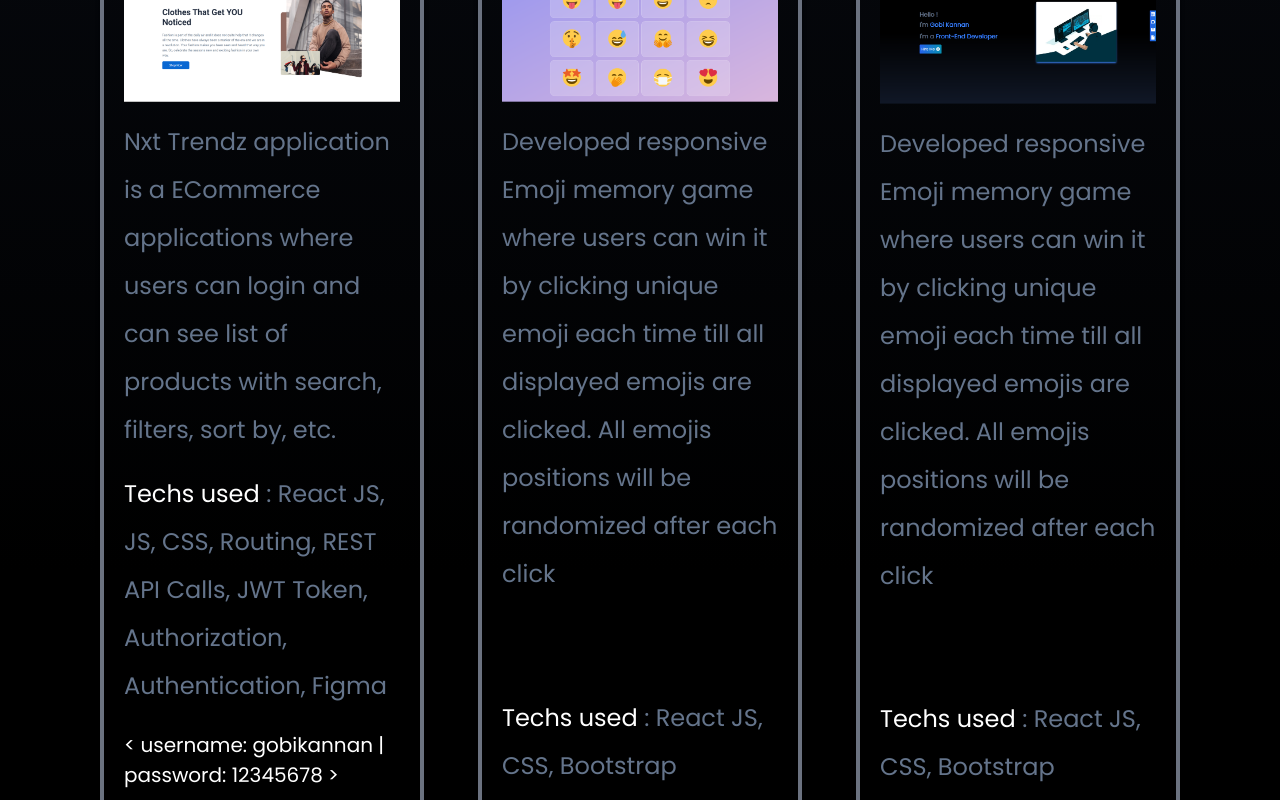
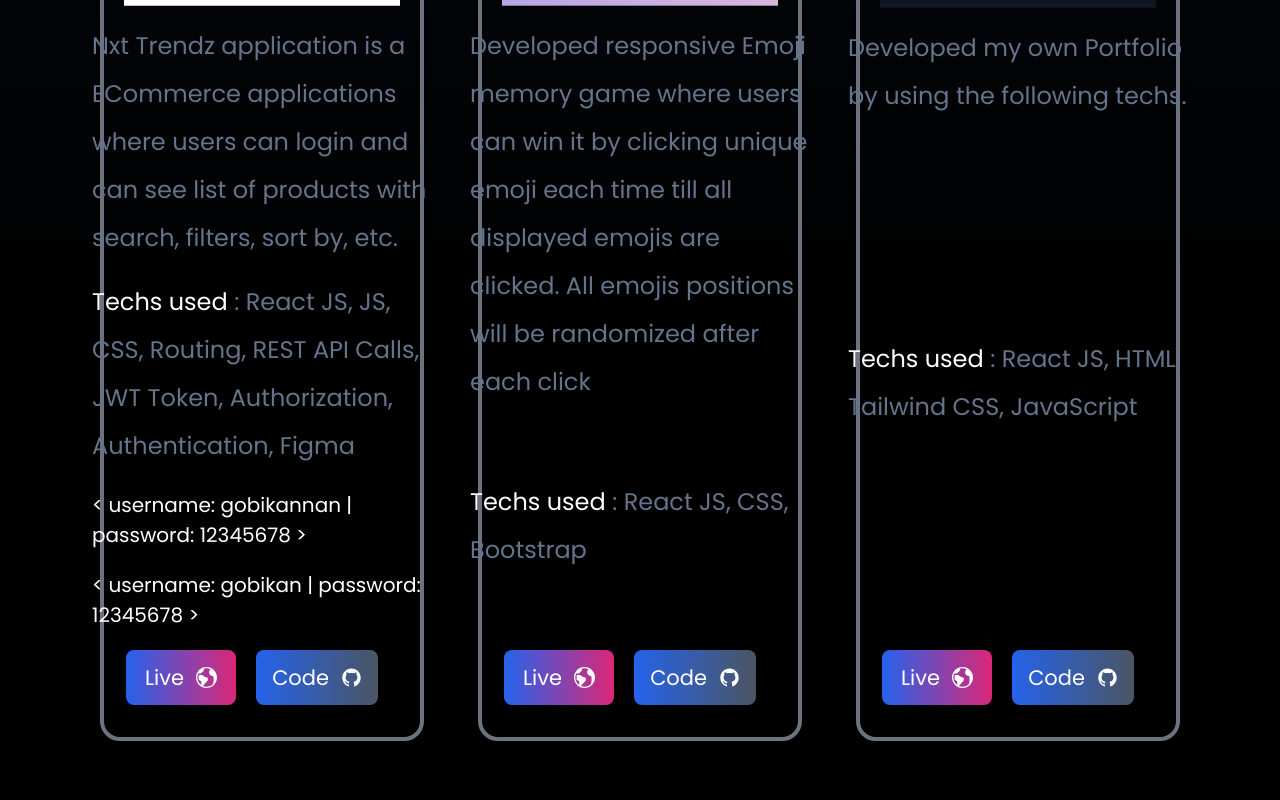
Before and after one commit to gobikannans/My-portfolio, a React (Create React App) app: page / in a window 1280 px wide. Shown: the part 5620-6420 px from the top of the page. Built offline with nearby package versions, Linux system fonts and the light colour scheme; the HTML template or start-up script is replaced by a standard one.

Commit message:
minor-change

```diff
--- a/src/components/About.jsx
+++ b/src/components/About.jsx
@@ -59,7 +59,7 @@ const links=[
 const About = () => {
   return (
     <main name="About" className='w-full bg-gradient-to-b from-gray-900  to-black pt-[100px] pb-[400px]'>
-    <section className='px-[25px]  md:px-[60px] lg:px-[100px] w-[100%]'>
+    <section className='px-[25px]  md:px-[60px] lg:px-[60px] xl:px-[100px] w-[100%]'>
         <div>
             <h1 className='inline   text-5xl font-bold text-white border-b-4 border-gray-500 '>About</h1>
         </div>
--- a/src/components/Header.jsx
+++ b/src/components/Header.jsx
@@ -32,7 +32,7 @@ function Header(){
 
     return(
         <main  className="w-full py-8 bg-black bg-gradient-to-r from-black shadow-md shadow-gray-900 fixed">
-            <nav className="flex flex-row justify-between items-center px-[30px] md:px-[60px] lg:px-[100px] w-full">
+            <nav className="flex flex-row justify-between items-center px-[30px] md:px-[60px] lg:px-[60px] xl:px-[100px] w-full">
             <Link to="Home" duration={500} smooth className="">
                     <h1 className="font-Abril text-4xl  text-white ">GK .</h1>
                 </Link>
--- a/src/components/Home.jsx
+++ b/src/components/Home.jsx
@@ -40,7 +40,7 @@ const links=[
           <AiFillFile size={30}/>
           </>
       ),
-      href:"https://drive.google.com/file/d/1kolVtl9-zjYrC7GQpLE20VrqA73qJDxi/view?usp=sharing",
+      href:"https://drive.google.com/file/d/1bT3pxnD2K93xldAlytvPL-LHAOf07RMY/view?usp=sharing",
       download:true,
   }
 ]
@@ -48,7 +48,7 @@ const links=[
 const Home = () => {
   return (
     <main name="Home" className='h-screen w-full  flex flex-col justify-center items-center bg-gradient-to-b from-black via-black to-gray-900'>
-        <section className='px-[30px] pr-[0px] md:px-[60px] lg:px-[100px]   flex flex-row  justify-center items-center w-[80%] h-full max-[1680px]:justify-between max-[1719px]:w-[100%]'>
+        <section className='px-[30px] pr-[0px] md:px-[60px] lg:px-[60px] xl:px-[100px] flex flex-row  justify-center items-center w-[80%] h-full max-[1680px]:justify-between max-[1719px]:w-[100%]'>
           <div className='flex flex-col justify-center items-start w-[100%] min-[1000px]:h-full' >
             <h1 className='text-slate-500 font-bold max-[450px]:text-[28px] text-[35px] sm:text-[50px]'>Hello !</h1>
             <h1 className=' text-slate-500 max-[450px]:text-[27px] text-[35px] mt-[10px] sm:text-[50px] font-bold font-Roboto '>I'm <span className='text-blue-500'> Gobi Kannan</span> </h1>
--- a/src/components/Projects.jsx
+++ b/src/components/Projects.jsx
@@ -19,7 +19,7 @@ const links=[
         heading:"Food Munch",
         href:"https://gobikannanfm.ccbp.tech/",
         code:"https://github.com/gobikannans/Food-Munch.git",
-        bio: "Developed a responsive website for Food Store where users can see a list of food items, detailed information about a food item, offers",
+        bio: "Developed a responsive website for Food Store where users can see a list of food items, detailed information about a food item, offers, etc.",
         tech:"HTML, CSS, Bootstrap"
     },
     {
@@ -64,10 +64,10 @@ const links=[
         id:6,
         src:portfolio,
         heading:"My Portfolio",
-        href:"https://gobikannaneg.ccbp.tech/",
-        code:"https://github.com/gobikannans/ReactJS-Emoji-Game.git",
-        bio: "Developed responsive Emoji memory game where users can win it by clicking unique emoji each time till all displayed emojis are clicked. All emojis positions will be randomized after each click",
-        tech:"React JS, CSS, Bootstrap"
+        href:"https://gobikannans.netlify.app",
+        code:"https://github.com/gobikannans/My-portfolio.git",
+        bio: "Developed my own Portfolio by using the following techs.",
+        tech:"React JS, HTML, Tailwind CSS, JavaScript"
     },
 
     {
@@ -99,15 +99,15 @@ const links=[
 const Projects = () => {
   return (
     <main name="Projects" className='w-full bg-gradient-to-b  from-gray-900 via-black  to-black pt-[100px] pb-[200px]'>
-        <section className='px-[20px] md:px-[60px] lg:px-[100px] '>
+        <section className='px-[20px] md:px-[60px] lg:px-[60px] xl:px-[100px]'>
         <div>
             <h1 className='inline  text-5xl font-bold text-white border-b-4 border-gray-500 '>Projects</h1>
             <p className='text-white mt-10 text-[23px]'>Some of the Front-end projects I done from scratch.</p>
         </div>
-        <div className='mt-20'>
-            <ul className='flex justify-between flex-wrap list-style-none p-0'>
+        <div className='mt-20 3xl:ml-[340px] '>
+            <ul className='flex justify-between   flex-wrap list-style-none '>
                {links.map(({id,heading,src,href,code,bio,tech,login,nonlogin})=>(
-                  <li key={id} className='m-10 ml-0 mr-0 group max-[1024px]:shadow-md max-[1024px]:shadow-blue-500 px-3 md:px-5 rounded-[20px] flex flex-col py-8 items-center md:w-[48%] lg:w-[46%] xl:w-[30%]   border-gray-500 border-4 shadow-md hover:shadow-blue-500 duration-300'>
+                  <li key={id} className={`m-10 ml-0 mr-0  group max-[1024px]:shadow-md max-[1024px]:shadow-blue-500 px-3 md:px-5 rounded-[20px] flex flex-col py-8 items-center md:w-[48%] lg:w-[47%] xl:w-[30%] lg:hover:scale-104   border-gray-500 border-4 shadow-md hover:shadow-blue-500 duration-300`}>
                   <p className=' max-[1024px]:text-blue-500 mt-3 mb-0 self-start text-[25px] md:text-[25px] font-bold text-slate-400  group-hover:text-blue-500 lg:text-[30px]'>{heading}</p>
                   <img className='w-[500px] mt-5' src={src} alt={src}/>
 
@@ -118,11 +118,11 @@ const Projects = () => {
                           </p>
                        {login}
                        {nonlogin}
-                      <div className=' flex justify-between items-center self-center w-[90%] md:w-[90%] lg:w-[90%] xl:w-[60%] mt-5'>
-                          <button className='w-[120px] text-white  bg-gradient-to-r from-blue-600 to-pink-600 text-[21px] px-4 py-3 rounded-lg hover:scale-105 hover:shadow-md hover:shadow-purple-500 duration-500 '>
+                      <div className=' flex justify-between items-center self-center w-[90%] md:w-[95%] lg:w-[90%] xl:w-[80%] mt-5'>
+                          <button className='w-[150px] md:w-[120px] lg:w-[150px] text-white  bg-gradient-to-r from-blue-600 to-pink-600 text-[21px] lg:mr-5 px-4 py-3 rounded-lg hover:scale-105 hover:shadow-md hover:shadow-purple-500 duration-500 '>
                             <a className='flex justify-center items-center' href={href} target="_blank" rel="noreferrer ">Live <span className='ml-3'><ImEarth/></span></a>
                           </button>
-                          <button className='w-[120px] text-white flex justify-center items-center bg-gradient-to-r from-blue-600 to-gray-600 text-[21px] px-4 py-3 rounded-lg hover:scale-105 hover:shadow-md hover:shadow-gray-500 duration-500 '>
+                          <button className='w-[150px] md:w-[120px] lg:w-[150px] text-white flex justify-center items-center bg-gradient-to-r lg:mr-5 from-blue-600 to-gray-600 text-[21px] px-4 py-3 rounded-lg hover:scale-105 hover:shadow-md hover:shadow-gray-500 duration-500 '>
                           <a className='flex justify-between items-center' href={code} target="_blank" rel="noreferrer"> Code <span className='ml-3'><AiFillGithub/></span></a>
                           </button>
                       </div>
--- a/src/components/SocialLinks.jsx
+++ b/src/components/SocialLinks.jsx
@@ -38,7 +38,7 @@ const links=[
             </>
         ),
         style:"rounded-bl-md",
-        href:"https://drive.google.com/file/d/1kolVtl9-zjYrC7GQpLE20VrqA73qJDxi/view?usp=sharing",
+        href:"https://drive.google.com/file/d/1bT3pxnD2K93xldAlytvPL-LHAOf07RMY/view?usp=sharing",
         download:true,
     }
 ]
--- a/src/components/TechStack.jsx
+++ b/src/components/TechStack.jsx
@@ -105,7 +105,7 @@ const links=[
 const TechStack = () => {
   return (
     <main name="TechStack" className='w-full bg-gradient-to-b from-black via-black to-gray-900 pt-[100px] pb-[400px] '>
-        <section className='px-[20px] md:px-[60px] lg:px-[100px]'>
+        <section className='px-[20px] md:px-[60px] lg:px-[60px] xl:px-[100px]'>
         <div>
             <h1 className='inline  text-5xl font-bold text-white border-b-4 border-gray-500 '>TechStack</h1>
             <p className='text-white mt-10 text-[23px]'>These are the tech stacks I worked.</p>
```
